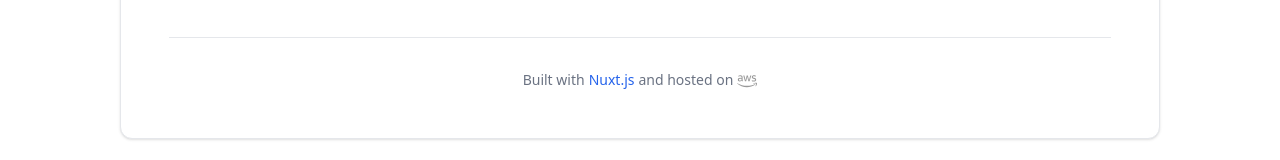
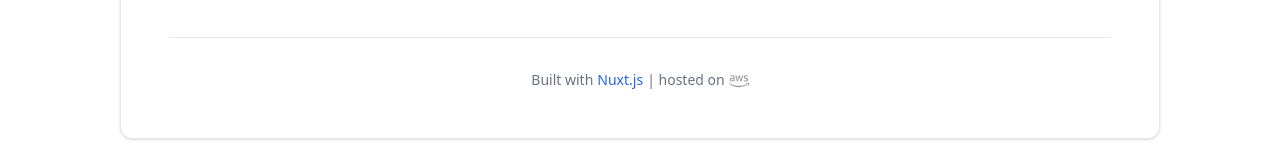
Before and after one commit to molnarbence/stornoway, a Nuxt app: page / in a window 1280 px wide. Shown: the part 1868-2028 px from the top of the page. Built offline with nearby package versions, Linux system fonts and the light colour scheme.

Commit message:
Update footer text formatting in index page

```diff
--- a/app/pages/index.vue
+++ b/app/pages/index.vue
@@ -277,7 +277,7 @@ const education = [
         <a href="https://nuxt.com" class="hover:text-blue-700 dark:hover:text-blue-300 transition-colors duration-150"
           >Nuxt.js</a
         >
-        and hosted on
+        | hosted on
         <img src="~/assets/svg/aws.svg" alt="AWS" class="w-5 h-5" style="filter: invert(60%)" />
       </p>
     </footer>
```
